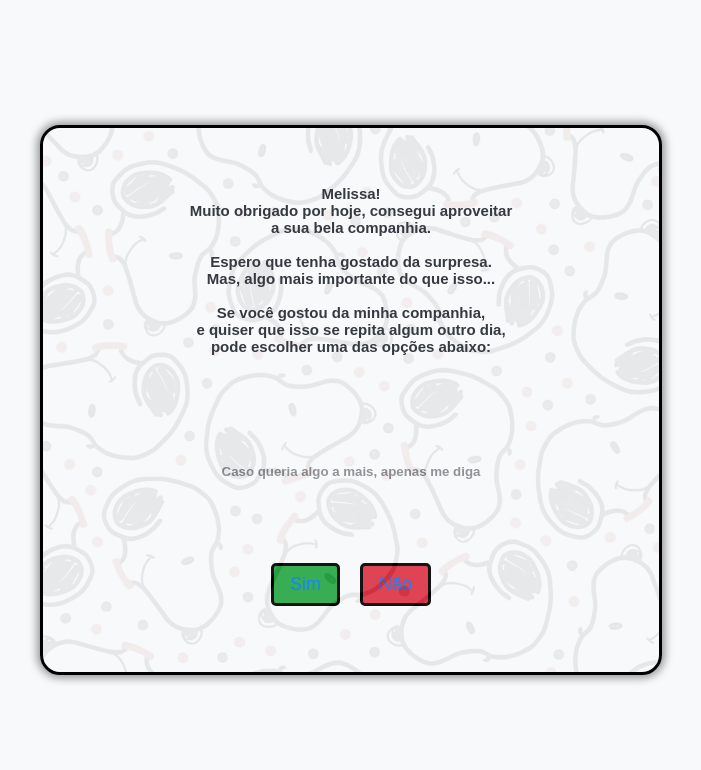
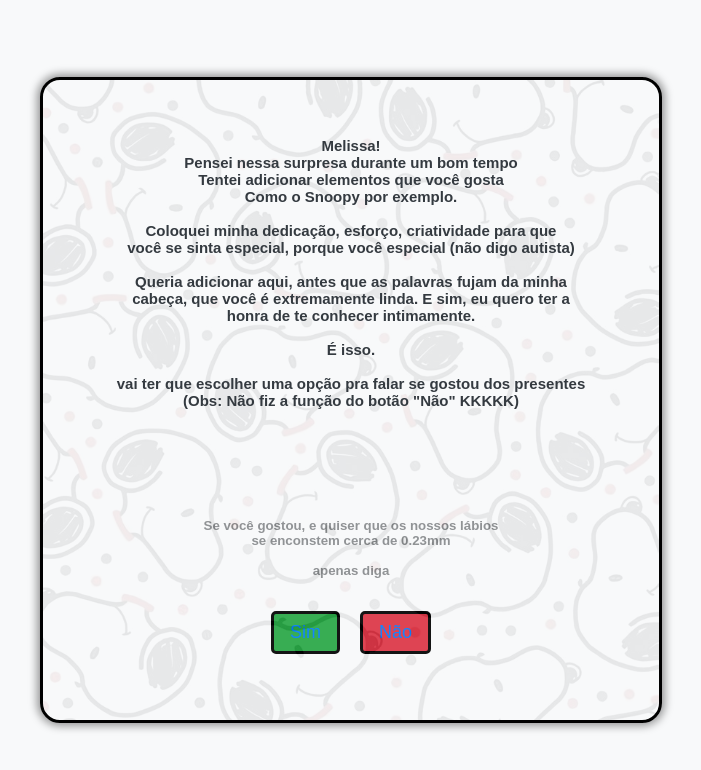
Before and after one commit to Kayque-Freitas/CODIGOS-DA-MASSA, a website: page index.html in a window 1280 px wide. Shown: the whole page, without its empty margins (289-990 px from the left). Drawn offline with Linux system fonts and the light colour scheme.

Commit message:
testando uns negócio ai

```diff
--- a/index.html
+++ b/index.html
@@ -12,20 +12,28 @@
     <div class="container">
         <div class="bg-img"></div>
         <h1><p>Melissa!<br>
-            Muito obrigado por hoje, consegui aproveitar<br>
-            a sua bela companhia.<br>
+            Pensei nessa surpresa durante um bom tempo<br>
+            Tentei adicionar elementos que você gosta<br>
+            Como o Snoopy por exemplo.<br>
             <br>
-            Espero que tenha gostado da surpresa.<br>
-            Mas, algo mais importante do que isso...<br>
+            Coloquei minha dedicação, esforço, criatividade para que<br>
+            você se sinta especial, porque você especial (não digo autista)<br>
             <br>
-            Se você gostou da minha companhia, <br>
-            e quiser que isso se repita algum outro dia,<br>
-            pode escolher uma das opções abaixo:</isso></p>
+            Queria adicionar aqui, antes que as palavras fujam da minha<br>
+            cabeça, que você é extremamente linda. E sim, eu quero ter a<br>
+            honra de te conhecer intimamente.<br>
+            <br>
+            É isso.<br>
+            <br>
+            vai ter que escolher uma opção pra falar se gostou dos presentes<br>
+            (Obs: Não fiz a função do botão "Não" KKKKK)</p>
+
         </h1>
         <br>
         <br>
         <br>
-        <h5>Caso queria algo a mais, apenas me diga</h5>
+        <h5>Se você gostou, e quiser que os nossos lábios <br> se enconstem cerca de 0.23mm<br>
+        <br>apenas diga</h5>
         <div class="button-container">
             <a href="2page.html" class="btn-link">
             <button id="yes-button" class="yes">Sim</button>
```
